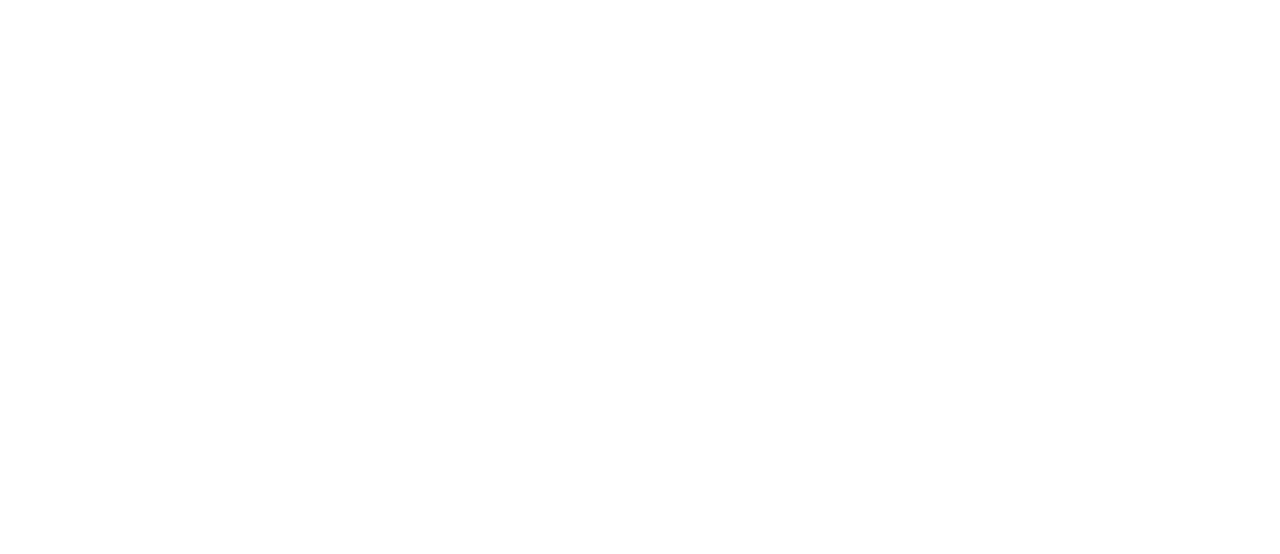
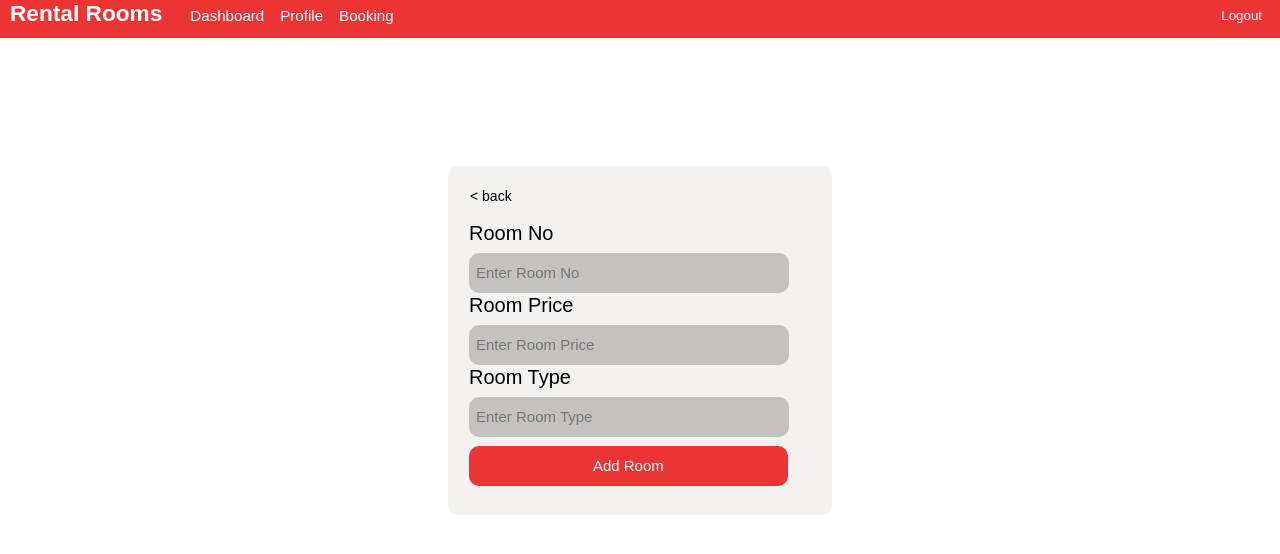
Before and after one commit to iamneo-production/04ce0a0f-3990-44c2-8a4b-dd93d4d5affe, a React (Create React App) app in the folder reactapp/: page /admin/addRoom in a window 1280 px wide. Shown: the top 554 px of the page. Built offline with nearby package versions, Linux system fonts and the light colour scheme.

Commit message:
add room

```diff
--- a/reactapp/src/AdminAddRoom.css
+++ b/reactapp/src/AdminAddRoom.css
@@ -46,3 +46,6 @@
 	border-bottom-left-radius: 10px;
     border-bottom-right-radius: 10px;
 }
+.addRoomBox{
+	margin-top: 10%;
+}
--- a/reactapp/src/AdminAddRoom.js
+++ b/reactapp/src/AdminAddRoom.js
@@ -1,23 +1,46 @@
 import React from 'react';
 import './AdminAddRoom.css';
-function adminAddRoom(){
+
+import { useHistory } from 'react-router-dom';
+import {useEffect, useState} from 'react';
+import axios from 'axios';
+function AdminAddRoom(){
+    const baseURL = localStorage.getItem("baseURL");
+    const [roomNo,setRoomNo]=useState("");
+    const [price,setPrice]=useState("");
+    const [type,setType]=useState("");
+
+    const history = useHistory();
+    function addRoom(){
+        let data={roomNo,price,type};
+        axios.post(baseURL+'/admin/addRoom?id='+localStorage.getItem("adminId"),data)
+        .then(response => {
+            console.log(response.data);
+            history.push("/admin/dashboard");
+        })
+        .catch(error => {
+            console.log('There was an error!', error);
+        });
+    }
     return(
-        <div className="addRoomBox">
+        <center>
+        <div className="addRoomBox" id="addRoomBox">
             <form className="edit">
             <table className="t" align="center"  width="30%" bgcolor="#F5F1F1" cellSpacing="20">
                 <table width="40%" cellSpacing="1">
                  <tr> <input className="back"  type="button" value="< back"/><br/></tr>
-                 <tr><br/><label className="rno">Room No</label><br/><input className="roomNo" placeholder="Enter Room No" type="text"/><br/></tr>
-                 <tr><br/><br/><label className="rp">Room Price</label><br/><input className="roomPrice" placeholder="Enter Room Price" type="text"/><br/></tr>
-                 <tr><br/><br/><label className="rt">Room Type</label><br/><input className="roomType" placeholder="Enter Room Type" type="text"/><br/></tr>
+                 <tr><br/><label className="rno">Room No</label><br/><input className="roomNo" id="roomNo" placeholder="Enter Room No" type="text" value={roomNo} onChange={(e)=>{setRoomNo(e.target.value)}}/><br/></tr>
+                 <tr><br/><br/><label className="rp">Room Price</label><br/><input className="roomPrice" id="roomPrice"  placeholder="Enter Room Price" type="text" value={price} onChange={(e)=>{setPrice(e.target.value)}} /><br/></tr>
+                 <tr><br/><br/><label className="rt">Room Type</label><br/><input className="roomType" id="roomType" placeholder="Enter Room Type" type="text" value={type} onChange={(e)=>{setType(e.target.value)}} /><br/></tr>
                  <br/><br/>
-                      <input className="addRoomButton"  type="button" value="Add Room"/>
+                      <input onClick={addRoom} className="addRoomButton" id="addRoomButton"  type="button" value="Add Room"/>
                 </table>
              </table>
             </form>
         </div>
+        </center>
     );
 
 }
 
-export default adminAddRoom;
+export default AdminAddRoom;
--- a/reactapp/src/AdminDash.js
+++ b/reactapp/src/AdminDash.js
@@ -4,24 +4,29 @@
 import AdminNavbar from './AdminNavbar';
 import {useEffect, useState} from 'react';
 import axios from 'axios';
+import { useHistory } from 'react-router-dom';
 function AdminDash(){
     const baseURL = localStorage.getItem("baseURL");
     const [rooms,setRooms]=useState([]);
-    const [admin,setAdmin]=useState();
+    const [adminData,setAdminData]=useState({});
     const email = localStorage.getItem('adminEmail')
+    const history = useHistory();
     useEffect(()=>{
         axios.get(baseURL+'/admin/dashboard?email='+email)
         .then(response => {
-            console.log(response);
-            setAdmin(response.data);
+            setAdminData(response.data);
             localStorage.setItem("adminId",response.data.id);
             setRooms(response.data.rooms);
+            console.log(response.data);
         })
         .catch(error => {
             console.log('There was an error!', error);
         });
       },[])
 
+    function addRoom(){
+        history.push("/admin/addRoom")
+    }
     return(
 
         <html>
@@ -38,14 +43,14 @@
 
             <body>
                 <AdminNavbar/>
-                <center><h1 class="hotelName">Hotel Name</h1></center>
+                <center><h1 class="hotelName">{adminData.hotelName}</h1></center>
                 <div class="container-outer" id="adminDashboard">
 
                 <div class="room">
                     <br/>
                     {rooms.map(function (room) {
                         return(
-                            <Room room={room} id={room.id} adminId={admin.id}
+                            <Room room={room} id={room.id} adminId={adminData.id}
                             />
                         )
                     }
@@ -58,7 +63,7 @@
                         <center>
                         <br/>
                         <p class="add-text">Want to add a New Room?</p><br/>
-                        <button class="add-button" id="addRoomButton">+ Add Room</button>
+                        <button onClick={addRoom} class="add-button" id="addRoomButton">+ Add Room</button>
                         </center>
                     </div><br/><br/><br/>
                     <div class="container">
@@ -66,10 +71,10 @@
                             <br/>
                         <h3 class="earning-text">Earnings</h3><br/><br/>
                         <h4 class="total-today">Total Today</h4>
-                        <p class="total" >$200</p>
+                        <p class="total" >Rs. {adminData.earnings}</p>
                         <p >________________</p>
                         <h4 class="monthly-text">Monthly</h4>
-                        <p class="monthly">$500</p>
+                        <p class="monthly">Rs. {adminData.earnings}</p>
                         </center>
                     </div>
                     </center>
--- a/reactapp/src/App.js
+++ b/reactapp/src/App.js
@@ -18,6 +18,8 @@
 import AdminDashboard from './AdminDashboard';
 import AdminDash from './AdminDash';
 import AdminEditRoom from './AdminEditRoom';
+import AdminAddRoom from './AdminAddRoom';
+import AdminNavbar from './AdminNavbar';
 import React from 'react'
 
 function App() {
@@ -65,22 +67,25 @@
         <AdminSignup/>
       </Route>
       <Route path="/admin/profile">
+         <AdminNavbar/>
          <AdminProfile/>
       </Route>
       <Route path="/admin/dashboard">
          <AdminDash/>
       </Route>
       <Route path="/admin/addRoom">
-
+         <AdminNavbar/>
+         <AdminAddRoom/>
       </Route>
       <Route path="/admin/editRoom/:roomId">
+         <AdminNavbar/>
          <AdminEditRoom/>
       </Route>
       <Route path="/admin/bookings/:adminId">
-
+        <AdminNavbar/>
       </Route>
       <Route path="/admin/editProfile/:adminId">
-
+        <AdminNavbar/>
       </Route>
 
 
```
